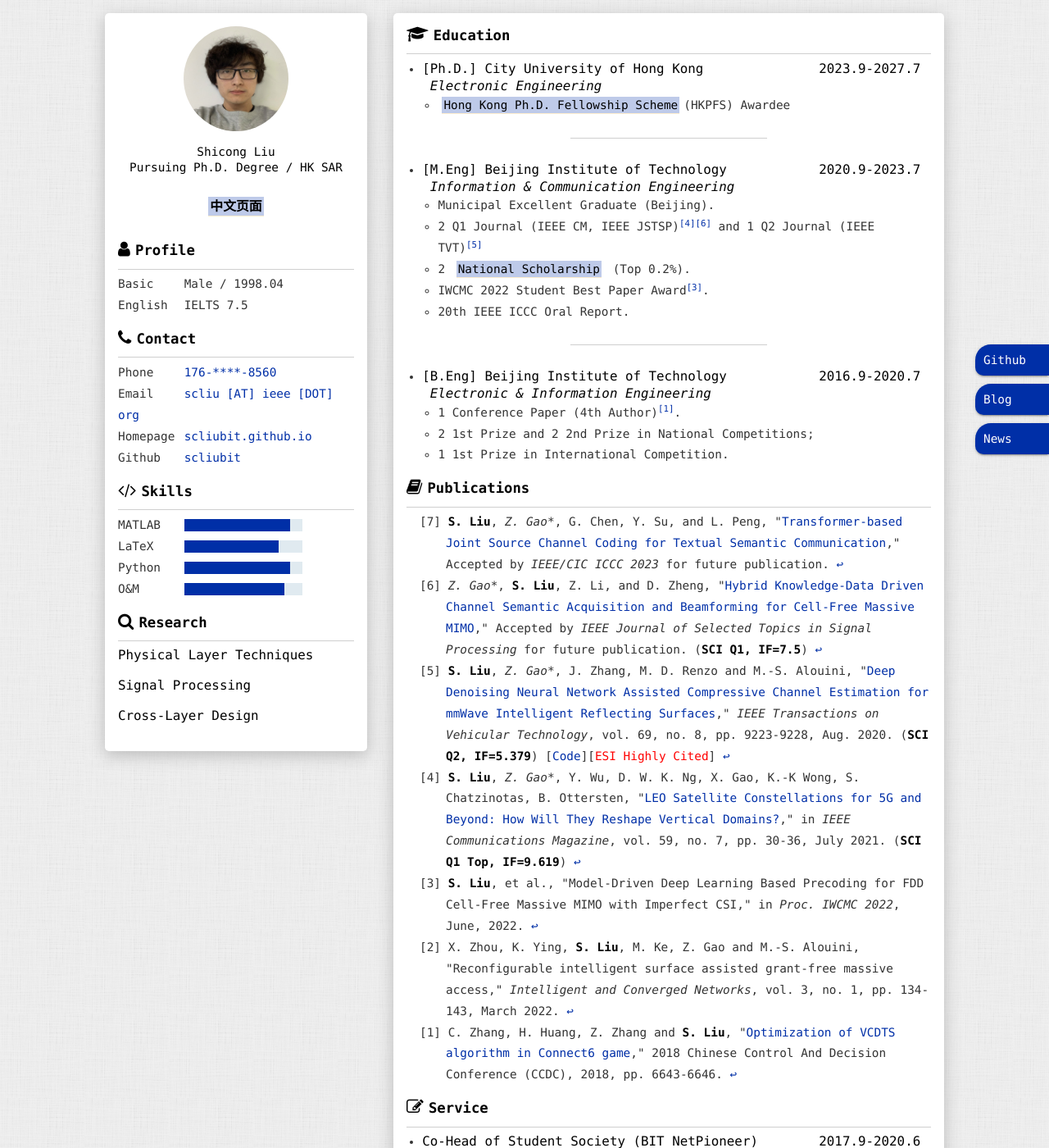
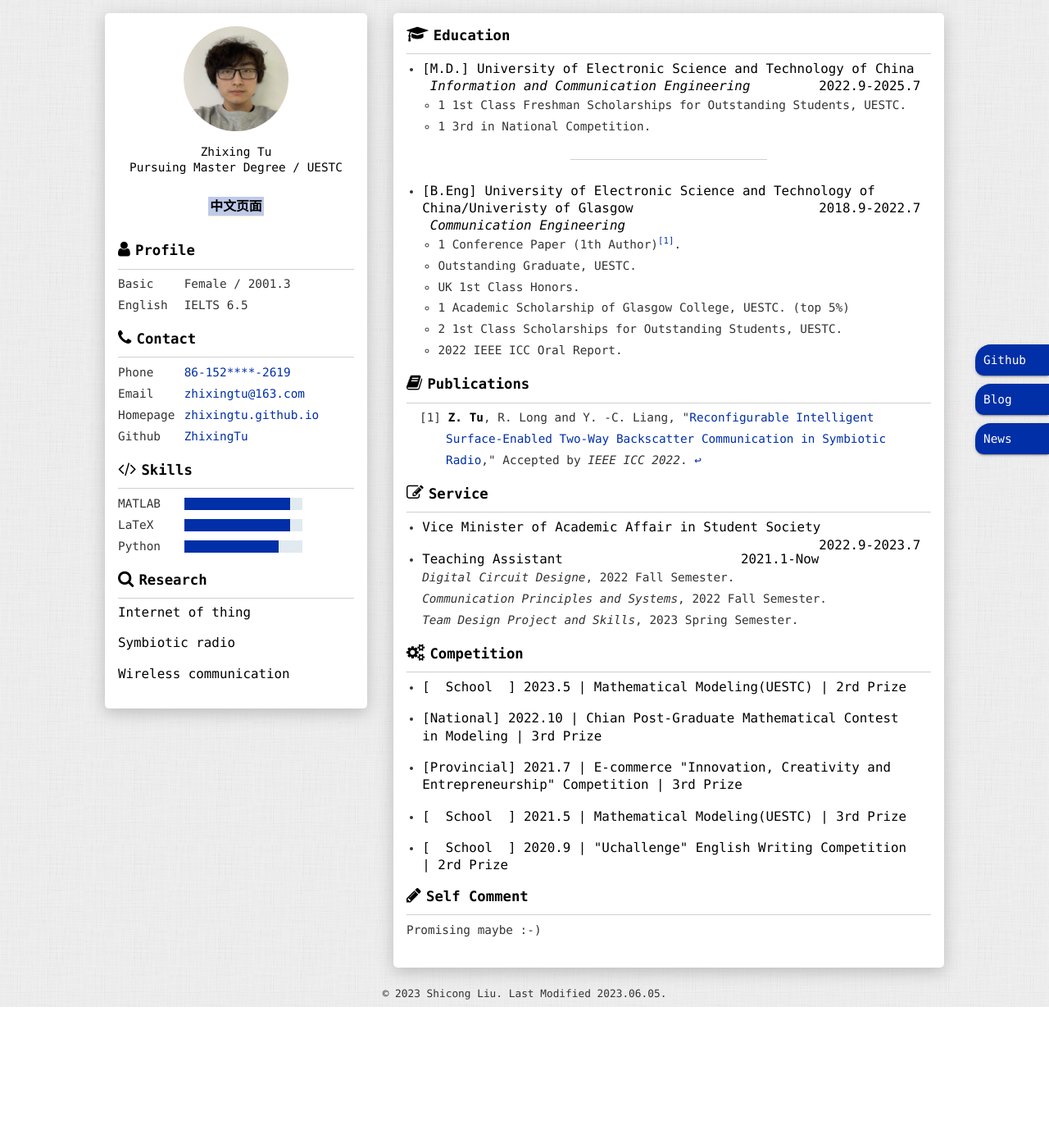
Before and after one commit to ZhixingTu/zhixingtu.github.io, a Jekyll site: the page built from cv_en.html, in a window 1280 px wide and 1400 px high. Shown: the whole window at 82% size. Built offline with Jekyll 4.4.1, drawn with Linux system fonts in a browser that asks for light colours; some of the changed text lies outside the part shown.

Commit message:
write CV

```diff
--- a/_config.yml
+++ b/_config.yml
@@ -14,8 +14,8 @@ future: true
 # SNS settings
 RSS: true
 weibo_username:     false
-google_scholar:     true
-zhihu_username:     少游
+google_scholar:     false
+zhihu_username:     false
 github_username:    ZhixingTu
 twitter_username:   false
 #facebook_username:  huxpro
@@ -88,8 +88,8 @@ sidebar-avatar: /img/avatar.jpeg # use absolute URL, seeing it's used in both `/
 
 
 # Featured Tags
-featured-tags: true                     # whether or not using Feature-Tags
-featured-condition-size: 2              # A tag will be featured if the size of it is more than this condition value
+featured-tags: false                    # whether or not using Feature-Tags
+#featured-condition-size: 2              # A tag will be featured if the size of it is more than this condition value
 
 
 
--- a/_includes/cv/en.html
+++ b/_includes/cv/en.html
@@ -28,8 +28,8 @@
                 <!--<img src="assets/images/avatar.jpg" >onload="loading()"-->
             </section>
 
-            <h1 class="name">Shicong Liu</h1>
-            <h4 class="info-job">Pursuing Ph.D. Degree / HK SAR</h4><br>
+            <h1 class="name">Zhixing Tu</h1>
+            <h4 class="info-job">Pursuing Master Degree / UESTC</h4><br>
             <h3 class="hello"><a href="/cv" target="_self"><mark><b>中文页面</b></mark></a></h3>
 
         </section>
@@ -51,11 +51,11 @@
             <hr />
             <ul>
                 <li>
-                    <label>Basic</label> Male / 1998.04
+                    <label>Basic</label> Female / 2001.3
                 </li>
                 <li>
                     <label>English</label>
-                    <span>IELTS 7.5</span>
+                    <span>IELTS 6.5</span>
                 </li>
                 <!-- <li>
                     <label>Comput.</label>
@@ -73,19 +73,19 @@
             <ul>
                 <li>
                     <label>Phone</label>
-                    <a href="tel:176****8560" target="_blank">176-****-8560</a>
+                    <a href="tel:86-152****2619" target="_blank">86-152****-2619</a>
                 </li>
                 <li>
                     <label>Email</label>
-                    <a href="mailto:scliu@ieee.org" target="_blank">scliu [AT] ieee [DOT] org</a>
+                    <a href="zhixingtu@163.com" target="_blank">zhixingtu@163.com</a>
                 </li>
                 <li>
                     <label>Homepage</label>
-                    <a href="https://scliubit.github.io/" target="_blank">scliubit.github.io</a>
+                    <a href="https://ZhixingTu.github.io/" target="_blank">zhixingtu.github.io</a>
                 </li>
                 <li>
                     <label>Github</label>
-                    <a href="https://github.com/scliubit" target="_blank">scliubit</a>
+                    <a href="https://github.com/ZhixingTu" target="_blank">ZhixingTu</a>
                 </li>
             </ul>
         </section>
@@ -103,17 +103,17 @@
                 </li>
                 <li>
                     <label>LaTeX</label>
-                    <progress value="80" max="100"></progress>
+                    <progress value="90" max="100"></progress>
                 </li>
                 <li>
                     <label>Python</label>
-                    <progress value="90" max="100"></progress>
+                    <progress value="80" max="100"></progress>
                 </li>
-                <li>
+                <!-- <li>
                     <label>O&M</label>
                     <progress value="85" max="100"></progress>
                 </li>
-                <!-- <li>
+                <li>
                     <label>Reading</label>
                     <progress value="85" max="100"></progress>
                 </li>
@@ -131,15 +131,15 @@
             <ul>
                 <li>
                     <h3>
-                        Physical Layer Techniques
+                        Internet of thing
                     </h3>
                     <!--<span>OMP, DL-based</span>-->
                     <h3>
-                        Signal Processing
+                        Symbiotic radio
                     </h3>
                     <!--<span>AMP</span>-->
                     <h3>
-                        Cross-Layer Design
+                        Wireless communication
                     </h3>
                     <!--<span>OFDM, OTFS</span>-->
                 </li>
@@ -189,72 +189,67 @@
             <ul>
                 <li>
                     <h3>
-                        <span>[Ph.D.] City University of Hong Kong
-                            <time>2023.9-2027.7</time><br>&nbsp;<i>Electronic Engineering</i></span>
+                        <span>[M.D.] University of Electronic Science and Technology of China
+                            <time>2022.9-2025.7</time><br>&nbsp;<i>Information and Communication Engineering</i></span>
                         <br>
                     </h3>
                     <!-- <br> -->
                     <!--<p><b>Ranking</b> <mark>-/500</mark><br></p>-->
                     <ul class="info-content">
-                        <li><mark>Hong Kong Ph.D. Fellowship Scheme</mark>(HKPFS) Awardee
+                        <!--<li><mark>Hong Kong Ph.D. Fellowship Scheme</mark>(HKPFS) Awardee
+                        </li>-->
+                        <li>
+                            1 1st Class Freshman Scholarships for Outstanding Students, UESTC.
+                        </li>
+                        <li>
+                            1 3rd in National Competition.
                         </li>
                     </ul>
+
                 </li>
             </ul>
             <hr class="myhrline"/>
             <ul>
                 <li>
                     <h3>
-                        <span>[M.Eng] Beijing Institute of Technology <time>2020.9-2023.7</time><br>&nbsp;<i>Information & Communication Engineering</i></span>
+                        <span>[B.Eng] University of Electronic Science and Technology of China/Univeristy of Glasgow <time>2018.9-2022.7</time><br>&nbsp;<i>Communication Engineering</i></span>
                     </h3>
                     <!-- <br> -->
                     <!--<p><b>Ranking</b> <mark>-/500</mark><br></p>-->
                     <ul class="info-content">
                         <li>
-                            Municipal Excellent Graduate (Beijing).
+                            1 Conference Paper (1th Author)<sup id="fnref:1" role="doc-noteref"><a href="#fn:1" class="footnote"
+                                rel="footnote">[1]</a></sup>.
                         </li>
-                        <li>2 Q1 Journal (IEEE CM, IEEE
+                        <li>
+                            Outstanding Graduate, UESTC.
+                        </li>
+                        <!--<li>2 Q1 Journal (IEEE CM, IEEE
                             JSTSP)<sup id="fnref:4" role="doc-noteref"><a href="#fn:4" class="footnote"
                                     rel="footnote">[4]</a></sup><sup id="fnref:6" role="doc-noteref"><a href="#fn:6"
                                     class="footnote" rel="footnote">[6]</a></sup> and 1 Q2 Journal (IEEE TVT)<sup
                                 id="fnref:5" role="doc-noteref"><a href="#fn:5" class="footnote"
                                     rel="footnote">[5]</a></sup>
-                        </li>
-                        <li>2 <mark>National Scholarship</mark> (Top 0.2%).
+                        </li>-->
+                        <li>
+                            UK 1st Class Honors.
                         </li>
                         <li>
+                            1 Academic Scholarship of Glasgow College, UESTC. (top 5%)
+                        </li>
+                        <li>
+                            2 1st Class Scholarships for Outstanding Students, UESTC.
+                        </li>
+                        <!--<li>
                             IWCMC 2022 Student Best Paper Award<sup
                             id="fnref:3" role="doc-noteref"><a href="#fn:3" class="footnote"
                                 rel="footnote">[3]</a></sup>.
-                        </li>
-                        <li>20th IEEE ICCC Oral Report.
+                        </li>-->
+                        <li>
+                            2022 IEEE ICC Oral Report.
                         </li>
                     </ul>
                 </li>
-            </ul>
-            <hr class="myhrline"/>
-            <ul>
-                <li>
-                    <h3>
-                        <span>[B.Eng] Beijing Institute of Technology <time>2016.9-2020.7</time><br> <i>&nbsp;Electronic & Information Engineering</i></span>
-
-                    </h3>
-                    <!-- <p><b>Ranking</b> <mark>7/96</mark><br></p> -->
-                    <ul class="info-content">
-                        <li>1 Conference Paper (4th Author)<sup id="fnref:1" role="doc-noteref"><a href="#fn:1"
-                                    class="footnote" rel="footnote">[1]</a></sup>.
-                        </li>
-                        <!-- <li>8 Scholarship (3 First Class, 4 Second Class, and 1 Innovation).
-                        </li> -->
-                        <!-- <li>2 2nd Prize in National Competition.
-                        </li> -->
-                        <li>2 1st Prize and 2 2nd Prize in National Competitions;
-                        </li>
-                        <li>1 1st Prize in International Competition.
-                        </li>
-                    </ul>
-                </li>
-
             </ul>
         </section>
 
@@ -265,74 +260,15 @@
             </h2>
             <hr />
             <p style="text-indent: -2.0rem;margin-left: 3.0rem;">
-                <span>[7]&nbsp;<b>S. Liu</b>, <i>Z. Gao*</i>, G. Chen, Y. Su, and L. Peng, "<a
-                        href="https://iccc2023.ieee-iccc.org/" target="_blank">Transformer-based Joint Source Channel
-                        Coding for Textual Semantic Communication</a>,"
-                    Accepted by <i>IEEE/CIC ICCC 2023</i> for future publication.
+                <span>[1]&nbsp;<b>Z. Tu</b>, R. Long and Y. -C. Liang, "<a
+                        href="https://ieeexplore.ieee.org/document/9839116" target="_blank">Reconfigurable Intelligent Surface-Enabled Two-Way Backscatter Communication in Symbiotic Radio</a>,"
+                    Accepted by <i>IEEE ICC 2022</i>.
                     <!-- [<a href="https://github.com/scliubit/complex-DnCNN" target="_blank">Code</a>] -->
-                    <a href="#fnref:7" class="reversefootnote" role="doc-backlink">↩</a>
+                    <a href="#fnref:1" class="reversefootnote" role="doc-backlink">↩</a>
                 </span>
             </p>
 
-            <p style="text-indent: -2.0rem;margin-left: 3.0rem;">
-                <span>[6]&nbsp;<i>Z. Gao*</i>, <b>S. Liu</b>, Z. Li, and D. Zheng, "<a
-                        href="https://arxiv.org/abs/2307.03070" target="_blank">Hybrid Knowledge-Data Driven Channel
-                        Semantic Acquisition and Beamforming for Cell-Free Massive MIMO</a>,"
-                    Accepted by <i>IEEE Journal of Selected Topics in Signal Processing</i> for future publication.
-                    (<b>SCI Q1, IF=7.5</b>)
-                    <!-- [<a href="https://github.com/scliubit/complex-DnCNN" target="_blank">Code</a>] -->
-                    <a href="#fnref:6" class="reversefootnote" role="doc-backlink">↩</a>
-                </span>
-            </p>
 
-            <p style="text-indent: -2.0rem;margin-left: 3.0rem;">
-                <span>[5]&nbsp;<b>S. Liu</b>,
-                    <i>Z. Gao*</i>, J. Zhang, M. D. Renzo and M.-S. Alouini, "<a
-                        href="https://ieeexplore.ieee.org/document/9127834" target="_blank">Deep Denoising Neural
-                        Network Assisted Compressive Channel Estimation for mmWave Intelligent Reflecting Surfaces</a>,"
-                    <i>IEEE Transactions on Vehicular Technology</i>, vol. 69, no. 8, pp. 9223-9228, Aug. 2020.
-                    (<b>SCI Q2, IF=5.379</b>)
-                    [<a href="https://github.com/scliubit/complex-DnCNN" target="_blank">Code</a>][<font color="#FF0000">ESI Highly Cited</font>]
-                    <a href="#fnref:5" class="reversefootnote" role="doc-backlink">↩</a>
-                </span>
-            </p>
-
-            <p style="text-indent: -2.0rem;margin-left: 3.0rem;">
-                <span>[4]&nbsp;<b>S. Liu</b>, <i>Z. Gao*</i>, Y. Wu, D. W. K. Ng, X. Gao, K.-K Wong, S. Chatzinotas, B.
-                    Ottersten, "<a href="https://ieeexplore.ieee.org/document/9502642" target="_blank">LEO Satellite
-                        Constellations for 5G and Beyond: How Will They Reshape Vertical
-                        Domains?</a>," in <i>IEEE Communications Magazine</i>, vol. 59, no. 7, pp. 30-36, July 2021.
-                    (<b>SCI Q1 Top, IF=9.619</b>)
-                    <a href="#fnref:4" class="reversefootnote" role="doc-backlink">↩</a>
-                </span>
-            </p>
-
-            <p style="text-indent: -2.0rem;margin-left: 3.0rem;">
-                <span>[3]&nbsp;<b>S. Liu</b>, et al., "Model-Driven Deep Learning Based Precoding for FDD Cell-Free
-                    Massive MIMO
-                    with Imperfect CSI," in <i>Proc. IWCMC 2022</i>, June, 2022.
-                    <a href="#fnref:3" class="reversefootnote" role="doc-backlink">↩</a>
-                </span>
-            </p>
-
-            <p style="text-indent: -2.0rem;margin-left: 3.0rem;">
-                <span>[2]&nbsp;X. Zhou, K. Ying, <b>S. Liu</b>, M. Ke, Z. Gao and M.-S. Alouini, "Reconfigurable
-                    intelligent
-                    surface assisted grant-free massive access," <i>Intelligent and Converged Networks</i>, vol. 3, no.
-                    1,
-                    pp. 134-143, March 2022.
-                    <a href="#fnref:2" class="reversefootnote" role="doc-backlink">↩</a>
-                </span>
-            </p>
-
-            <p style="text-indent: -2.0rem;margin-left: 3.0rem;">
-                <span>[1]&nbsp;C. Zhang, H. Huang, Z. Zhang and <b>S. Liu</b>, "<a
-                        href="https://ieeexplore.ieee.org/document/8408300" target="_blank">Optimization of VCDTS
-                        algorithm in Connect6
-                        game</a>," 2018 Chinese Control And Decision Conference (CCDC), 2018, pp. 6643-6646.
-                    <a href="#fnref:1" class="reversefootnote" role="doc-backlink">↩</a>
-                </span>
-            </p>
         </section>
 
 
@@ -345,41 +281,21 @@
             <ul>
                 <li>
                     <h3>
-                        <span>Co-Head of Student Society (BIT NetPioneer)</span>
-                        <time>2017.9-2020.6</time>
+                        <span>Vice Minister of Academic Affair in Student Society</span>
+                        <time>2022.9-2023.7</time>
                     </h3>
                 </li>
 
                 <li>
                     <h3>
-                        <span>IEEE Invited Reviewer</span>
-                        <time>2019.9-Now</time>
+                        <span>Teaching Assistant</span>
+                        <time>2021.1-Now</time>
                     </h3>
-                    <p>Invited reviewer for IEEE journals including
-                        <mark>JSAC</mark>, etc, and conferences including <mark>GLOBECOM</mark>, etc.
+                    <p> <i>Digital Circuit Designe</i>, 2022 Fall Semester.
                     </p>
-                </li>
-
-                <li>
-                    <h3>
-                        <span>Lab. Homepage & Basic Infrastructure</span>
-                        <time>2020.9-Now</time>
-                    </h3>
-                    <p>Lead the construction and long-term maintenance of the laboratory
-                        homepage
-                        <a href="https://gaozhen16.github.io" target="_blank">gaozhen16.github.io</a>.
+                    <p> <i>Communication Principles and Systems</i>, 2022 Fall Semester.
                     </p>
-                </li>
-
-                <li>
-                    <h3>
-                        <span>Teaching Assistant</span>
-                        <time>2021.9-Now</time>
-                    </h3>
-                    <p> <i>Frontiers of Communication Technology</i>, 2021 Fall Semester.
-                    </p>
-                    <p> <i>Innovation and Entrepreneurship Projects</i>, 2022 Fall Semester.
-                    </p>
+                    <p><i>Team Design Project and Skills</i>, 2023 Spring Semester.</p>
                 </li>
             </ul>
         </section>
@@ -394,59 +310,32 @@
             <ul>
                 <li>
                     <h3>
-                        <span>[ &nbsp;School&nbsp; ] 2017.5 | Lianshan Program Design | 3rd Prize</span>
+                        <span>[ &nbsp;School&nbsp; ] 2023.5 | Mathematical Modeling(UESTC) | 2rd Prize</span>
                     </h3>
                 </li>
 
                 <li>
                     <h3>
-                        <span>[ National ] 2017.7 | National Students Computer Chess Competition |
-                            <mark>Champion</mark></span>
+                        <span>[National] 2022.10 | Chian Post-Graduate Mathematical Contest in Modeling | 3rd Prize</span>
                     </h3>
                 </li>
 
                 <li>
                     <h3>
-                        <span>[Provincial] 2017.9 | Mathematical Modeling (Beijing) | 2nd Prize</span>
+                        <span>[Provincial] 2021.7 | E-commerce "Innovation, Creativity and
+                            Entrepreneurship" Competition | 3rd Prize</span>
                     </h3>
                 </li>
 
                 <li>
                     <h3>
-                        <span>[ National ] 2018.1 | Mathematical Modeling (MCM/ICM) | Honorable Mention </span>
+                        <span>[ &nbsp;School&nbsp; ] 2021.5 | Mathematical Modeling(UESTC) | 3rd Prize</span>
                     </h3>
                 </li>
 
                 <li>
                     <h3>
-                        <span>[ National ] 2018.7 | National Students Computer Chess Competition |
-                            <mark>Champion</mark></span>
-                    </h3>
-                </li>
-
-                <li>
-                    <h3>
-                        <span>[Provincial] 2018.9 | Mathematical Modeling (Beijing) | 3rd Prize</span>
-                    </h3>
-                </li>
-
-                <li>
-                    <h3>
-                        <span>[ National ] 2019.1 | Mathematical Modeling (MCM/ICM) | <mark>Meritorious Winner</mark>
-                        </span>
-                    </h3>
-                </li>
-
-                <li>
-                    <h3>
-                        <span>[ National ] 2021.7 | Huawei - AI Wireless Channel Feedback | <mark>9th / 12</mark> of
-                            Final </span>
-                    </h3>
-                </li>
-
-                <li>
-                    <h3>
-                        <span>[ National ] 2021.8 | OPPO - AI Wireless Channel Feedback | <mark>2nd Prize</mark> </span>
+                        <span>[ &nbsp;School&nbsp; ] 2020.9 | "Uchallenge" English Writing Competition | 2rd Prize</span>
                     </h3>
                 </li>
 
@@ -456,7 +345,7 @@
 
         <!-- 工作经历 -->
 
-        <section class="work info-unit">
+        <!--<section class="work info-unit">
             <h2>
                 <i class="fa fa-files-o" aria-hidden="true"></i>Work
             </h2>
@@ -492,7 +381,7 @@
                 </li>
 
             </ul>
-        </section>
+        </section>-->
 
         <!-- 项目经验 -->
 
```
